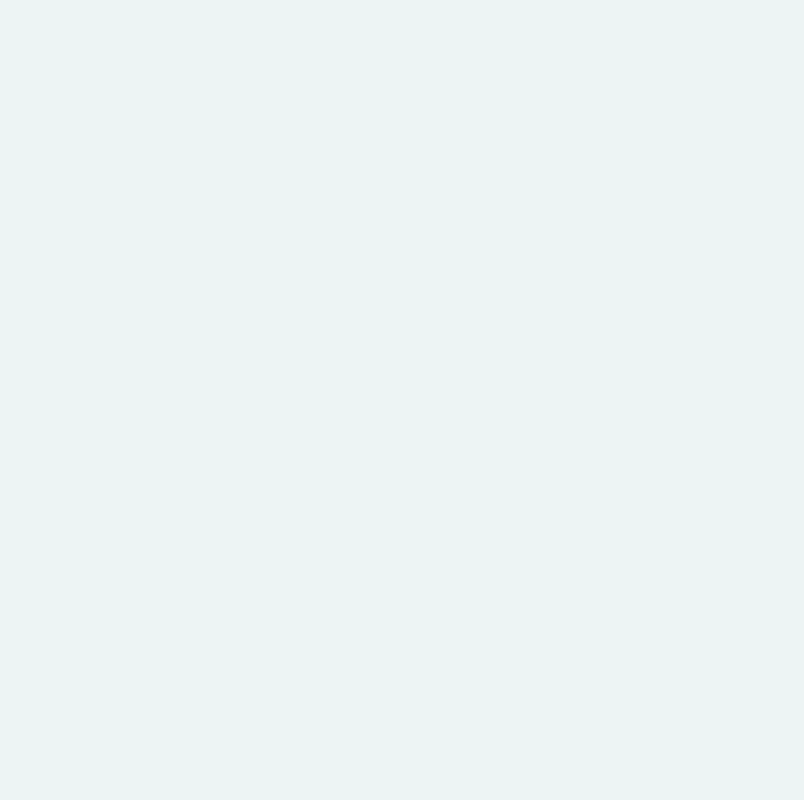
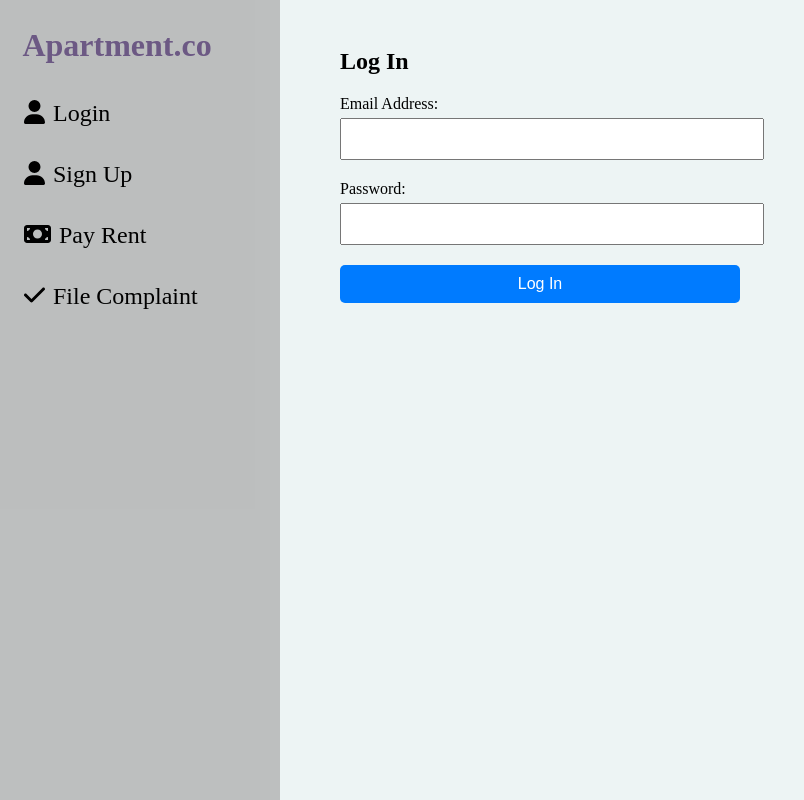
Before and after one commit to Umarocks/ApartmentMgmt, a React (Create React App) app in the folder client/: page /login in a window 1280 px wide. Before the commit this address had no page. Shown: the whole page, without its empty margins (0-804 px from the left). Built offline with nearby package versions, Linux system fonts and the light colour scheme.

Commit message:
Login Form Is Now Working

```diff
--- a/client/package.json
+++ b/client/package.json
@@ -8,6 +8,7 @@
     "@testing-library/jest-dom": "^5.17.0",
     "@testing-library/react": "^13.4.0",
     "@testing-library/user-event": "^13.5.0",
+    "axios": "^1.6.8",
     "react": "^18.2.0",
     "react-dom": "^18.2.0",
     "react-router-dom": "^6.22.3",
--- a/client/src/App.js
+++ b/client/src/App.js
@@ -1,15 +1,17 @@
-import './App.css';
-import Home from './components/Home/Home';
-import { BrowserRouter, Routes, Route } from 'react-router-dom';
-import Signup from './components/Signup/Signup';
-import Payrent from './components/PayRent/Payrent';
-import Filecomplaint from './components/FileComplaint/Filecomplaint';
+import "./App.css";
+import Home from "./components/Home/Home";
+import { BrowserRouter, Routes, Route } from "react-router-dom";
+import Signup from "./components/Signup/Signup";
+import Payrent from "./components/PayRent/Payrent";
+import Filecomplaint from "./components/FileComplaint/Filecomplaint";
+import Login from "./components/Login/Login";
 
 function App() {
   return (
     <BrowserRouter>
       <Routes>
         <Route path="/" element={<Home />} />
+        <Route path="/login" element={<Login />} />
         <Route path="/signup" element={<Signup />} />
         <Route path="/pay-rent" element={<Payrent />} />
         <Route path="/file-complaint" element={<Filecomplaint />} />
--- /dev/null
+++ b/client/src/components/Login/Login.css
@@ -0,0 +1,48 @@
+/* login.css */
+.login-page {
+    display: flex;
+}
+
+.login-form-container {
+    flex: 1;
+    margin: 20px 200px 20px 0;
+}
+
+.login-form {
+    width: 100%;
+    max-width: 400px;
+    margin: 0 auto;
+}
+
+.form-group {
+    margin-bottom: 20px;
+}
+
+label {
+    display: block;
+    margin-bottom: 5px;
+}
+
+input[type="text"],
+input[type="email"],
+input[type="password"] {
+    width: 100%;
+    padding: 10px;
+    font-size: 16px;
+}
+
+.submit-button {
+    display: block;
+    width: 100%;
+    padding: 10px;
+    font-size: 16px;
+    background-color: #007bff;
+    color: #fff;
+    border: none;
+    border-radius: 5px;
+    cursor: pointer;
+}
+
+.submit-button:hover {
+    background-color: #0056b3;
+}
--- /dev/null
+++ b/client/src/components/Login/Login.jsx
@@ -0,0 +1,59 @@
+
+import React, { useRef } from "react";
+import Sidebar from "../Sidebar/Sidebar";
+import "./Login.css"; // Import CSS file for login component styling
+import axios from "axios";
+
+const Login = () => {
+  const emailRef = useRef(null);
+  const passwordRef = useRef(null);
+
+  const handleSubmit = (e) => {
+    e.preventDefault();
+    const username = emailRef.current.value;
+    const password = passwordRef.current.value;
+    console.log(username);
+    console.log(password);
+    // Check if email and password are valid
+    if (username && password) {
+      // Perform login logic here
+      axios
+        .post("http://localhost:3000/auth/login", { username, password })
+        .then((response) => {
+          // Handle the response data
+          console.log(response.data);
+        })
+        .catch((error) => {
+          // Handle any errors
+          console.error(error);
+        });
+    } else {
+      // Display error message for invalid email or password
+      console.log("Invalid email or password");
+    }
+  };
+
+  return (
+    <div className="login-page">
+      <Sidebar />
+      <div className="login-form-container">
+        <form className="login-form" onSubmit={handleSubmit}>
+          <h2>Log In</h2>
+          <div className="form-group">
+            <label htmlFor="email">Email Address:</label>
+            <input type="email" id="email" name="email" ref={emailRef} />
+          </div>
+          <div className="form-group">
+            <label htmlFor="password">Password:</label>
+            <input type="password" id="password" name="password" ref={passwordRef} />
+          </div>
+          <button className="submit-button" type="submit">
+            Log In
+          </button>
+        </form>
+      </div>
+    </div>
+  );
+};
+
+export default Login;
--- a/client/src/components/Sidebar/Sidebar.jsx
+++ b/client/src/components/Sidebar/Sidebar.jsx
@@ -11,7 +11,13 @@ const Sidebar = () => {
         {/* <h1>Welcome to Apartment Management System</h1> */}
         <div className="sidebar">
         <h2 className='logo'>Apartment.co</h2>
-        <ul>
+              <ul>
+                   <li className='login'>
+                <Link to="/login">
+                <FontAwesomeIcon icon={faUser} />
+                <span style={{ marginLeft: '8px' }}>Login</span>
+                </Link>
+            </li>
             <li className='signup'>
                 <Link to="/signup">
                 <FontAwesomeIcon icon={faUser} />
```
Also changed, not shown: 2 other files (tests, documents, lock files or other folders).
